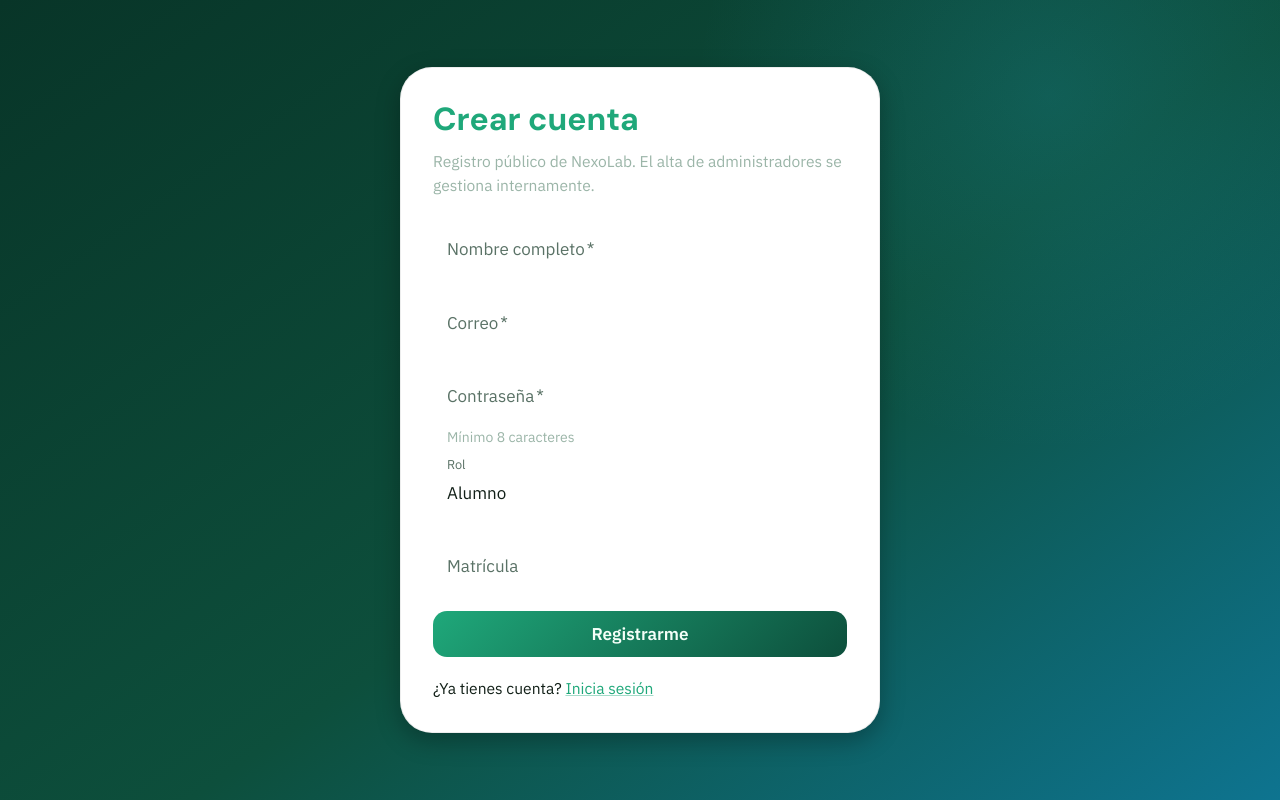
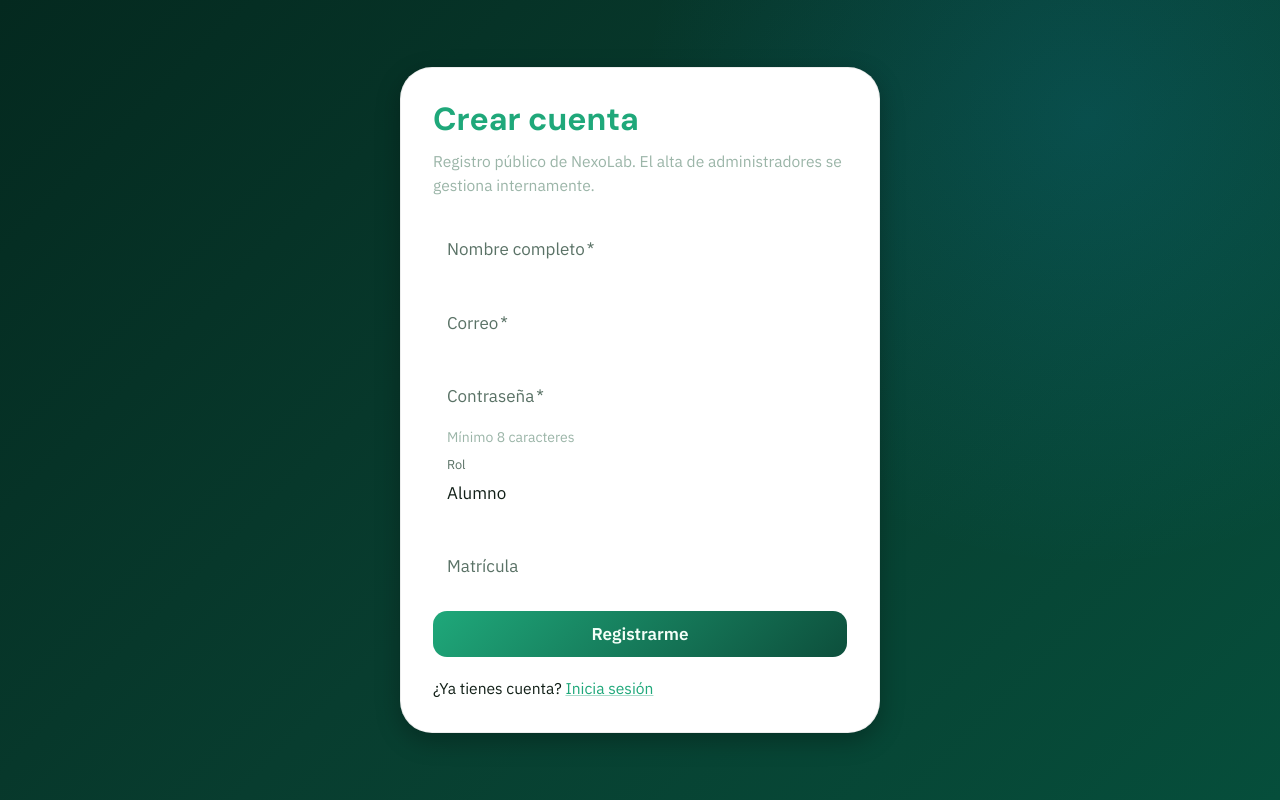
Before and after one commit to FFianquetto/ProWebII_NexoLab, a React (Vite) app in the folder frontend/: page /register in a window 1280 px wide. Built offline with nearby package versions, Linux system fonts and the light colour scheme; no server answers.

Commit message:
fondo register

```diff
--- a/frontend/src/pages/RegisterPage.tsx
+++ b/frontend/src/pages/RegisterPage.tsx
@@ -53,16 +53,16 @@ export default function RegisterPage() {
 
   return (
     <Box
-      sx={{
+        sx={{
         minHeight: '100dvh',
         display: 'grid',
         placeItems: 'center',
         px: 2,
-        py: 3,
+        py: 4,
         background:
-          'radial-gradient(circle at 82% 12%, rgba(34,166,199,0.2), transparent 28%), linear-gradient(145deg, #083528, #0D4F3C 55%, #0E7490)',
-      }}
-    >
+      'radial-gradient(circle at 85% 15%, rgba(14, 165, 233, 0.15), transparent 35%), linear-gradient(135deg, #04291F 0%, #083D2F 50%, #064E3B 100%)',
+  }}
+>
       <Paper sx={{ width: '100%', maxWidth: 480, p: { xs: 3, sm: 4 }, borderRadius: 4 }}>
         <Typography
           variant="h4"
```
